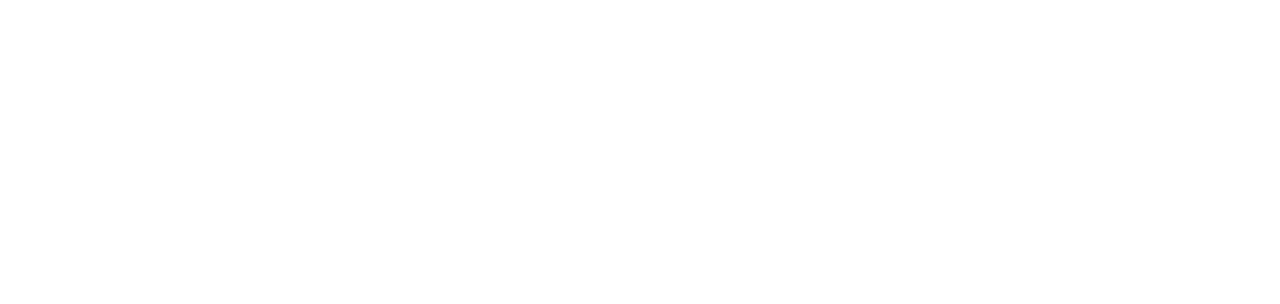
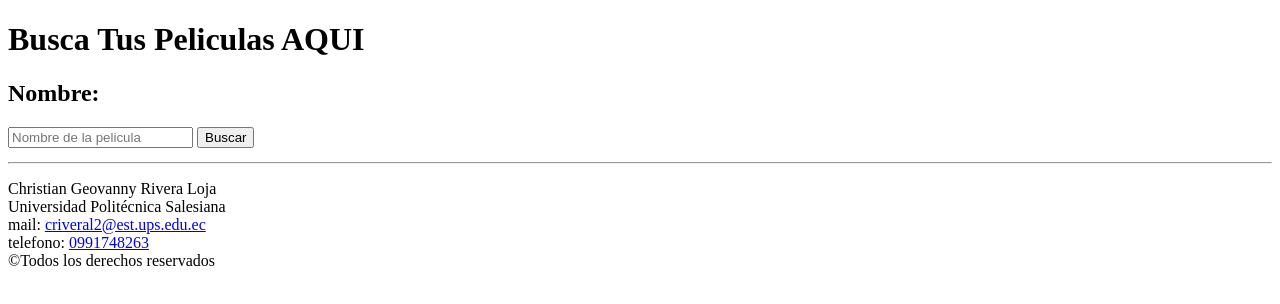
Before and after one commit to criveral2/Practica00-Consumo-de-APIs-en-la-nube, a plain HTML site: page index.html in a window 1280 px wide. Drawn offline with Linux system fonts and the light colour scheme.

Commit message:
Manipulascion de archivos JSON

```diff
--- a/buscador.js
+++ b/buscador.js
@@ -0,0 +1,40 @@
+
+function buscarPeliculas(){
+    var nombree ="";
+    nombree = document.getElementById("nombre").value;
+    console.log(nombree);
+    var detalles ="";
+    if(nombree=""){
+        detalles = "<td> No se encontraron resultados </td>";
+        document.getElementById("Informacion").innerHTML= detalles;
+
+    }else{
+        if(window.XMLHttpRequest){
+            xmlhttp = new XMLHttpRequest();
+        }else{
+            xmlhttp = new ActiveXObject("Microsoft.XMLHTTP");
+        }
+        xmlhttp.onreadystatechange = function(){
+            if(this.readyState == 4 && this.status == 200){
+                var datos = JSON.parse(this.responseText)
+                console.log(datos);
+
+                datos.Search.forEach(pelicula => {
+                    detalles += "<tr>"+
+                                "<td><a href='#' onclick=\"buscraPeliculas('"+ pelicula.imdbID+"')\"> Mas </a></td>" +
+                                "<td>" + pelicula.Title + "</td>" +
+                                "<td>" + pelicula.Year + "</td>" +
+                                "<td>" + pelicula.Type + "</td>" +
+                                "<td><img src = "+pelicula.Poster +"></td>"+
+                                "</tr>";
+
+                });
+                document.getElementById("Informacion").innerHTML = detalles;
+            }
+        };
+        xmlhttp.open("GET","http://www.omdbapi.com/?apikey=6880f25c&s="+ nombree +"&plot=full",true);
+        xmlhttp.send();
+    }
+    return false;
+
+}
--- a/index.html
+++ b/index.html
@@ -7,6 +7,40 @@
         <script src="buscador.js"></script>
     </head>
     <body>
+        <header>
+            <H1>Busca Tus Peliculas AQUI</H1>
 
+        </header>
+        <section>
+            <form action="">
+            <h2>
+                Nombre:
+            </h2>
+            <input type="text" placeholder="Nombre de la pelicula" id="nombre">
+            <input type="button" value="Buscar" onclick="buscarPeliculas()">
+            </form>
+        </section>
+        <table>
+        <tr>
+            <td>
+                <div id="Informacion">
+
+                </div>
+            </td>
+        </tr>
+        </table>
+
+        </section>
+        <footer>
+            <hr />
+            <p>Christian Geovanny Rivera Loja<br>
+                Universidad Politécnica Salesiana<br>
+                <!--&nbsp; es codigo que nos permitira obtener un espacio en blanco en html-->
+                mail:&nbsp;<a href="mailto:criveral2@est.ups.edu.ec">criveral2@est.ups.edu.ec</a><br>
+                telefono:&nbsp;<a href="tel:0991748263">0991748263</a><br>
+                <!--&#169; este codigo permitira generar el simbolo de copyright -->
+                  &#169;Todos los derechos reservados</p>
+
+        </footer>
     </body>
 </html>
```
